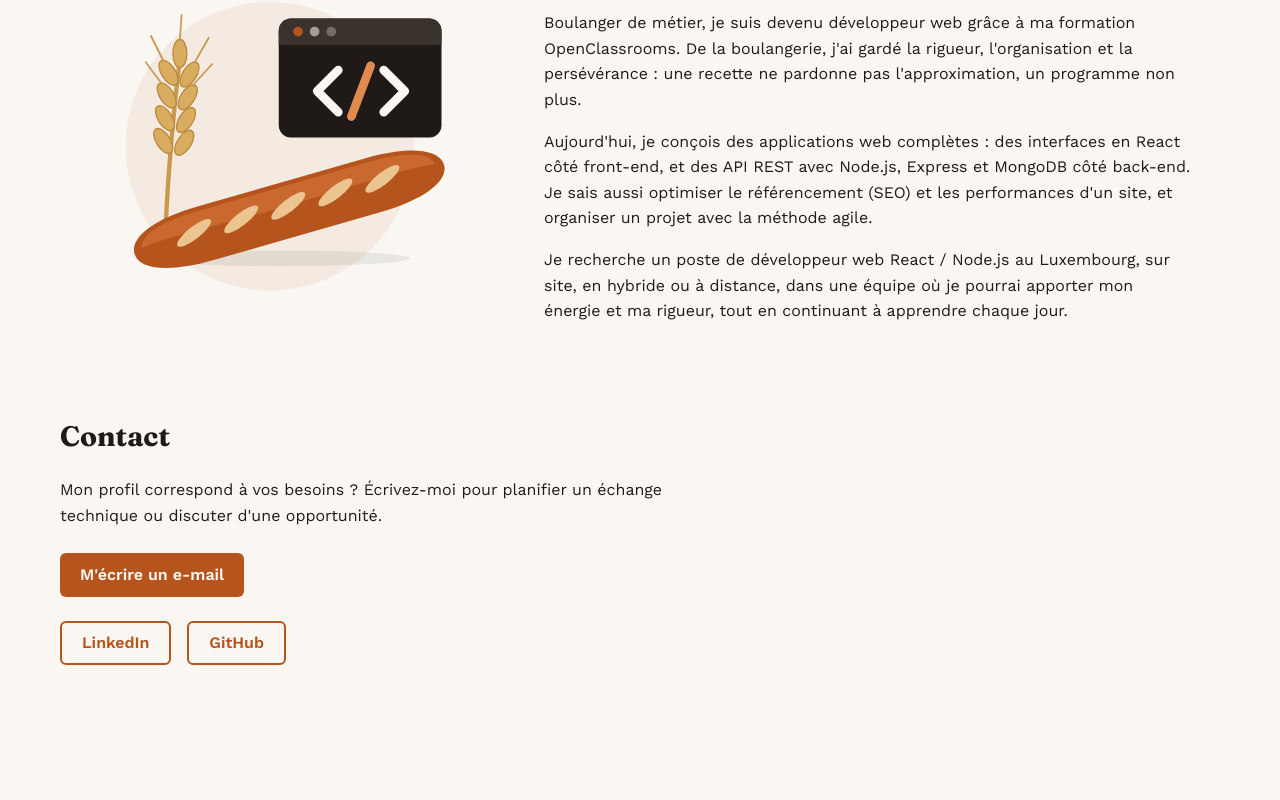
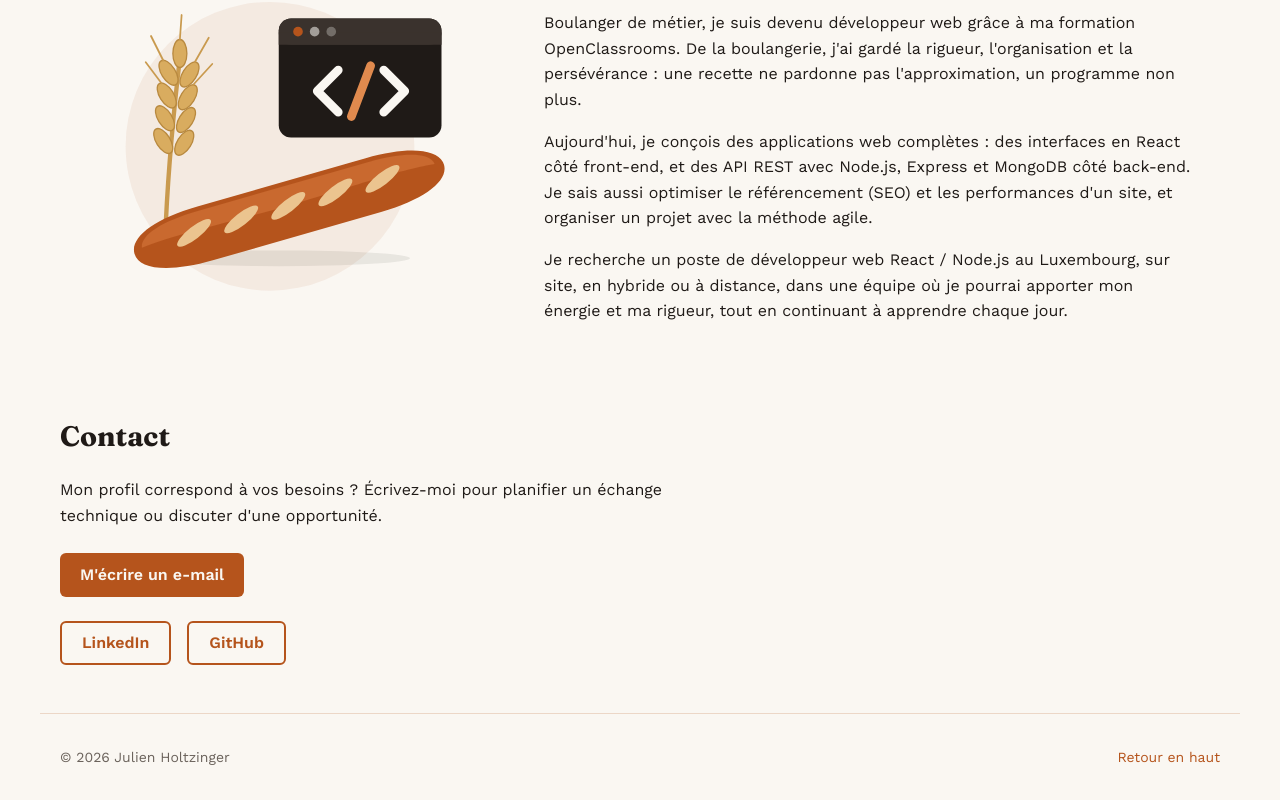
Before and after one commit to Alzorath57/portfolio, a React (Vite) app: page / in a window 1280 px wide. Shown: the part 2888-3688 px from the top of the page. Before the commit the page ends 3601 px from the top, so only its background shows below. Built offline with nearby package versions, Linux system fonts and the light colour scheme.

Commit message:
feat: ajout du footer

```diff
--- a/src/App.jsx
+++ b/src/App.jsx
@@ -4,6 +4,7 @@ import About from "./components/About/About.jsx";
 import Skills from "./components/Skills/Skills.jsx";
 import Projects from "./components/Projects/Projects.jsx";
 import Contact from "./components/Contact/Contact.jsx";
+import Footer from "./components/Footer/Footer.jsx";
 
 function App() {
   return (
@@ -16,6 +17,7 @@ function App() {
         <About />
         <Contact />
       </main>
+      <Footer />
     </>
   );
 }
--- /dev/null
+++ b/src/components/Footer/Footer.jsx
@@ -0,0 +1,16 @@
+import "./Footer.scss";
+
+function Footer() {
+  return (
+    <footer className="footer">
+      <p className="footer__text">
+        © {new Date().getFullYear()} Julien Holtzinger
+      </p>
+      <a className="footer__link" href="#accueil">
+        Retour en haut
+      </a>
+    </footer>
+  );
+}
+
+export default Footer;
--- /dev/null
+++ b/src/components/Footer/Footer.scss
@@ -0,0 +1,37 @@
+@use "sass:color";
+@use "../../styles/variables";
+
+.footer {
+  display: flex;
+  flex-direction: column;
+  align-items: center;
+  gap: 0.75rem;
+  padding: 2rem 1.25rem;
+  border-top: 1px solid color.change(variables.$color-accent, $alpha: 0.2);
+
+  &__text {
+    margin: 0;
+    font-size: 0.875rem;
+    color: variables.$color-secondary;
+  }
+
+  &__link {
+    font-size: 0.875rem;
+    color: variables.$color-accent;
+    text-decoration: none;
+
+    &:hover,
+    &:focus-visible {
+      text-decoration: underline;
+    }
+  }
+}
+
+@media (min-width: variables.$breakpoint-desktop) {
+  .footer {
+    flex-direction: row;
+    justify-content: space-between;
+    max-width: 1200px;
+    margin: 0 auto;
+  }
+}
```
